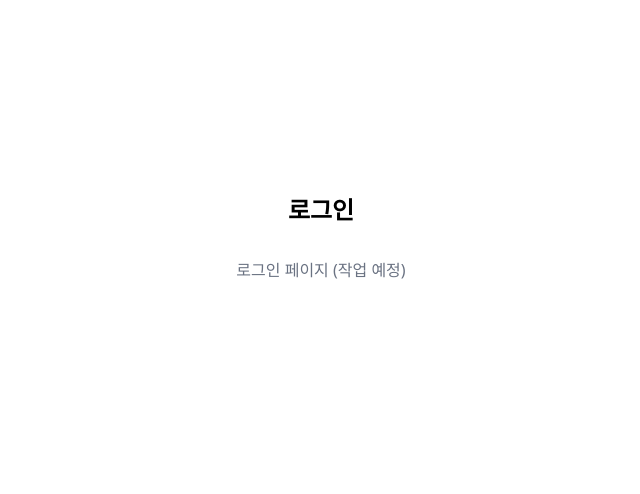
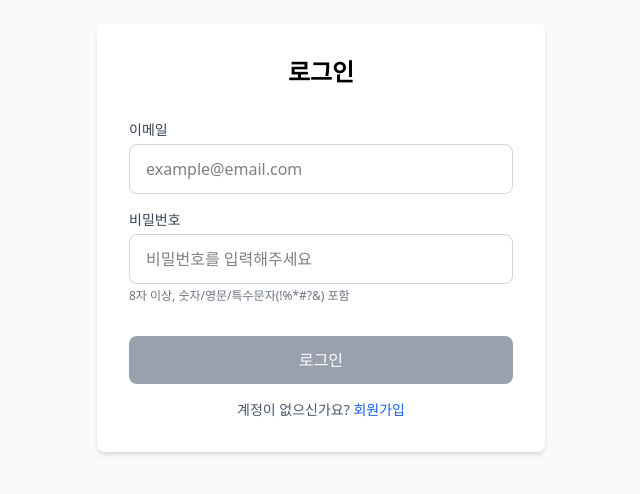
Before and after one commit to thewronghand/bigs-front-mission, a React (Vite) app: page /signin in a window 1280 px wide. Shown: the part 162-656 px from the top of the page, without its empty margins (319-959 px from the left). Built offline with nearby package versions, Linux system fonts and the light colour scheme.

Commit message:
feat: 로그인 페이지 구현
- React Hook Form을 사용한 폼 상태 관리
- 이메일, 비밀번호 필드 및 실시간 유효성 검증
- 비밀번호 규칙 힌트 표시 (UX 개선)
- 로그인 성공 시 게시판으로 이동
- 부드러운 에러 메시지 애니메이션

```diff
--- a/src/pages/SignIn.tsx
+++ b/src/pages/SignIn.tsx
@@ -1,9 +1,135 @@
+import { useState } from 'react';
+import { useForm } from 'react-hook-form';
+import { useNavigate } from 'react-router-dom';
+import { signIn } from '../api';
+import { useAuthStore } from '../store/authStore';
+import { isValidEmail } from '../utils/validation';
+import { FormInput } from '../components/auth';
+import type { SignInRequest } from '../types/auth';
+
 export default function SignIn() {
+  const navigate = useNavigate();
+  const login = useAuthStore((state) => state.login);
+
+  const {
+    register,
+    handleSubmit,
+    watch,
+    formState: { errors, isSubmitting, isValid },
+  } = useForm<SignInRequest>({
+    mode: 'onChange',
+  });
+
+  const [apiError, setApiError] = useState('');
+
+  const username = watch('username', '');
+  const password = watch('password', '');
+
+  // 모든 필드가 입력되었는지 확인
+  const allFieldsFilled = username && password;
+  const isFormValid = allFieldsFilled && isValid;
+
+  const onSubmit = async (data: SignInRequest) => {
+    setApiError('');
+
+    try {
+      // 로그인 API 호출
+      const response = await signIn(data);
+
+      // Zustand 스토어에 토큰 저장 (JWT 디코딩 포함)
+      login(response.accessToken, response.refreshToken);
+
+      // 게시판 페이지로 이동
+      navigate('/boards');
+    } catch (error) {
+      const typedError = error as {
+        response?: {
+          data?: {
+            message?: string;
+          }
+        }
+      };
+
+      const errorMessage = typedError.response?.data?.message || '로그인에 실패했습니다';
+      setApiError(errorMessage);
+    }
+  };
+
   return (
-    <div className="min-h-screen flex items-center justify-center">
-      <div className="max-w-md w-full">
+    <div className="min-h-screen flex items-center justify-center bg-gray-50 px-4">
+      <div className="max-w-md w-full bg-white rounded-lg shadow-md p-8">
         <h1 className="text-2xl font-bold text-center mb-8">로그인</h1>
-        <p className="text-center text-gray-500">로그인 페이지 (작업 예정)</p>
+
+        <form onSubmit={handleSubmit(onSubmit)} className="space-y-4">
+          {/* 이메일 */}
+          <FormInput
+            label="이메일"
+            id="username"
+            type="email"
+            placeholder="example@email.com"
+            error={errors.username?.message}
+            registration={register('username', {
+              required: '이메일을 입력해주세요',
+              validate: (value) => {
+                if (!isValidEmail(value)) {
+                  return '올바른 이메일 형식이 아닙니다';
+                }
+                return true;
+              },
+            })}
+          />
+
+          {/* 비밀번호 */}
+          <div>
+            <FormInput
+              label="비밀번호"
+              id="password"
+              type="password"
+              placeholder="비밀번호를 입력해주세요"
+              error={errors.password?.message}
+              registration={register('password', {
+                required: '비밀번호를 입력해주세요',
+              })}
+            />
+            <p className="text-xs text-gray-500 mt-1">
+              8자 이상, 숫자/영문/특수문자(!%*#?&) 포함
+            </p>
+          </div>
+
+          {/* API 에러 메시지 */}
+          <div
+            className={`overflow-hidden transition-all duration-300 ease-in-out ${
+              apiError ? 'max-h-32 opacity-100' : 'max-h-0 opacity-0'
+            }`}
+          >
+            <div className="p-3 bg-red-50 border border-red-200 rounded-lg">
+              <p className="text-sm text-red-600">{apiError}</p>
+            </div>
+          </div>
+
+          {/* 제출 버튼 */}
+          <button
+            type="submit"
+            disabled={!isFormValid || isSubmitting}
+            className={`w-full py-3 px-4 rounded-lg text-white font-medium transition-all ${
+              !isFormValid || isSubmitting
+                ? 'bg-gray-400 cursor-not-allowed'
+                : 'bg-blue-600 hover:bg-blue-700 focus:outline-none focus:ring-2 focus:ring-blue-500 focus:ring-offset-2 cursor-pointer'
+            }`}
+          >
+            {isSubmitting ? '로그인 중...' : '로그인'}
+          </button>
+
+          {/* 회원가입 링크 */}
+          <div className="text-center">
+            <p className="text-sm text-gray-600">
+              계정이 없으신가요?{' '}
+              <a href="/signup" className="text-blue-600 hover:text-blue-700 font-medium">
+                회원가입
+              </a>
+            </p>
+          </div>
+        </form>
       </div>
     </div>
   );
```
